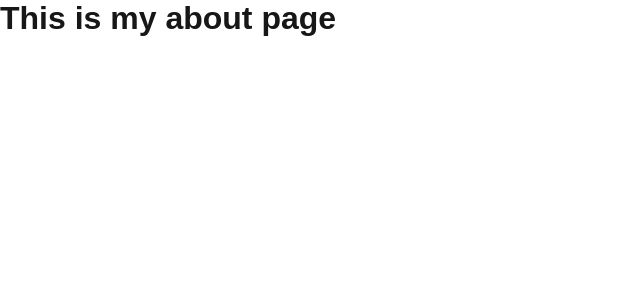
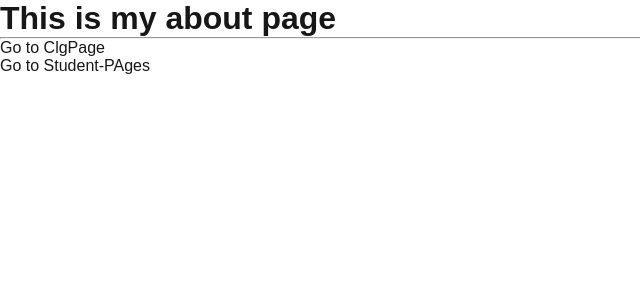
Before and after one commit to rohit6522/NextJSZero, a Next.js app: page /about in a window 1280 px wide. Shown: the top 300 px of the page, without its empty margins (0-640 px from the left). Built offline with nearby package versions, Linux system fonts and the light colour scheme.

Commit message:
Nested Routing in next.js

```diff
--- a/src/app/about/page.js
+++ b/src/app/about/page.js
@@ -1,7 +1,13 @@
+import Link from "next/link";
+
 export default function About(){
   return(
     <div>
       <h1>This is my about page</h1>
+
+      <hr />
+      <Link href={"/about/aboutCollege"}>Go to ClgPage</Link> <br />
+      <Link href={"/about/aboutCollege"}>Go to Student-PAges</Link>
     </div>
   )
 }
```
